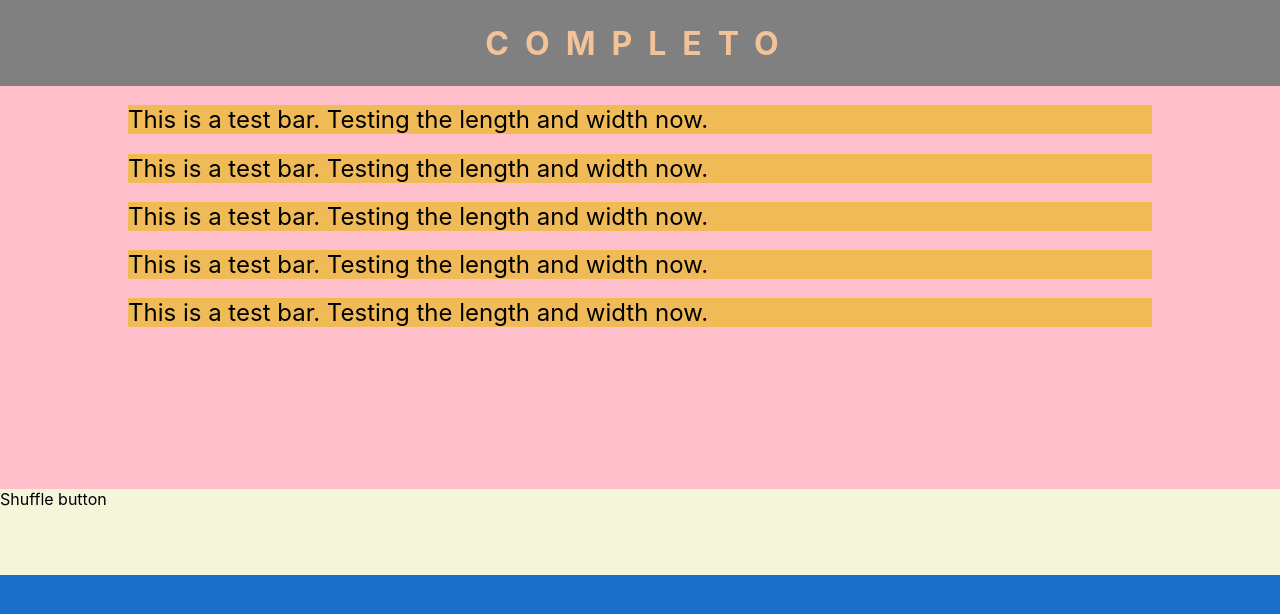
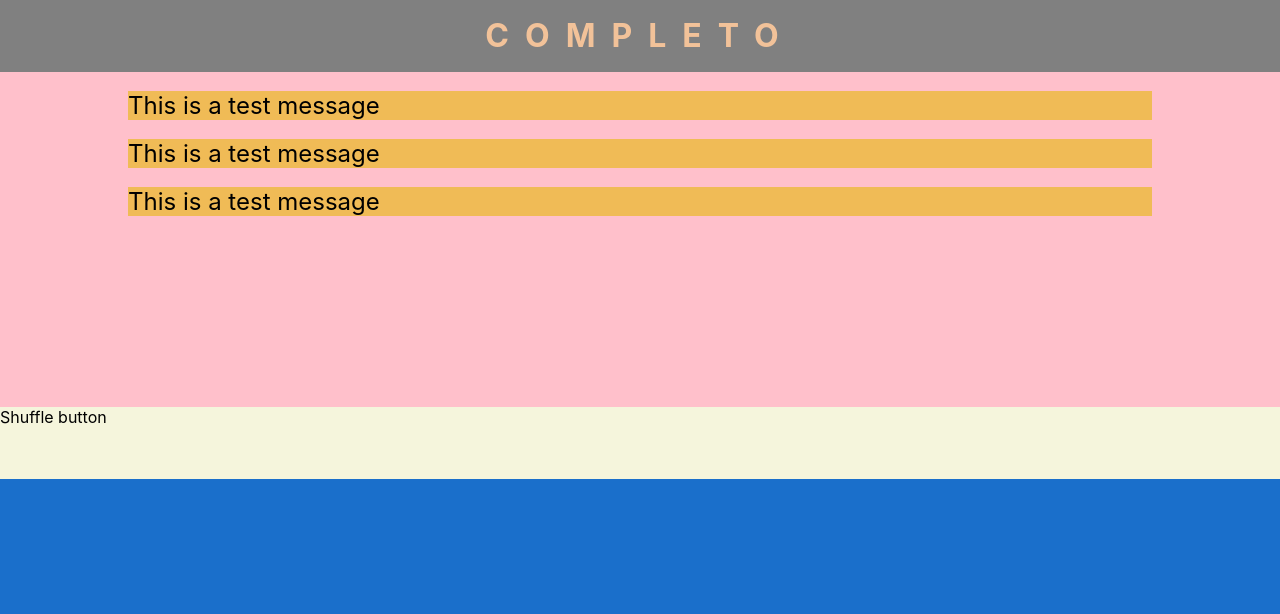
Before and after one commit to dekaghub/completo, a React (Create React App) app: page / in a window 1280 px wide. Shown: the top 614 px of the page. Built offline with nearby package versions, Linux system fonts and the light colour scheme.

Commit message:
fixed bar fixes

```diff
--- a/src/App.js
+++ b/src/App.js
@@ -2,6 +2,8 @@ import React from 'react';
 import FixedBar from './components/FixedBar.jsx';
 import Shuffle from './components/Shuffle';
 import './App.css';
+
+const test = 'This is a test message';
 
 const App = () => {
   return (
@@ -11,11 +13,9 @@ const App = () => {
           <h1>COMPLETO</h1>
         </div>
         <div className="content">
-          <FixedBar className="fixed-bar" />
-          <FixedBar className="fixed-bar" />
-          <FixedBar className="fixed-bar" />
-          <FixedBar className="fixed-bar" />
-          <FixedBar className="fixed-bar" />
+          <FixedBar line={test}/>
+          <FixedBar line={test}/>
+          <FixedBar line={test}/>
         </div>
         <div className="bottom">
           <Shuffle />
--- a/src/components/FixedBar.jsx
+++ b/src/components/FixedBar.jsx
@@ -6,7 +6,7 @@ export class FixedBar extends Component {
     render() {
         return (
             <div className={styles.FixedBar}>
-                This is a test bar. Testing the length and width now.
+                {this.props.line}
             </div>
         )
     }
```
